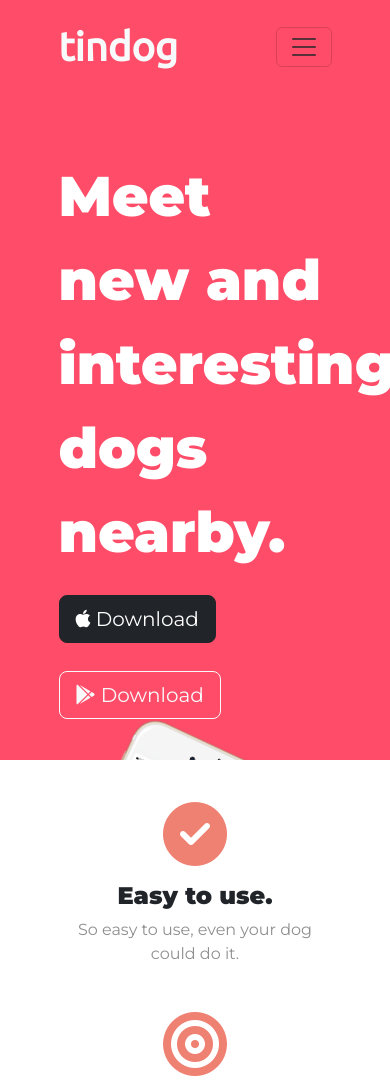
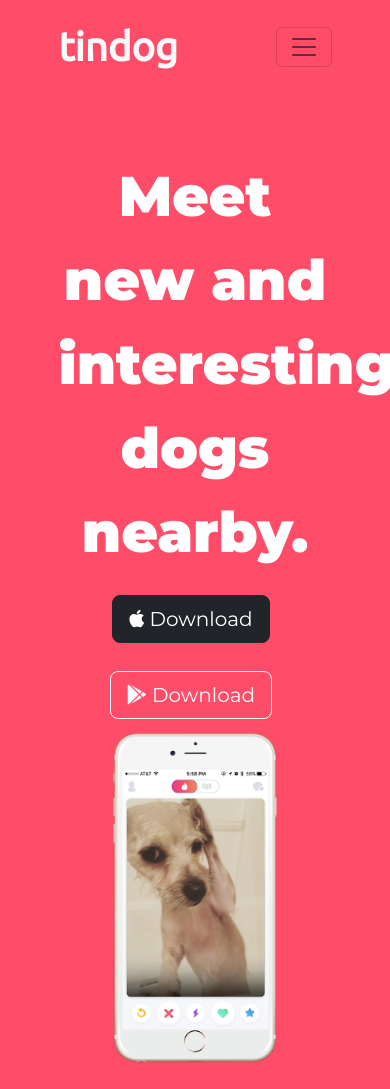
Before and after one commit to youngjkim/tindog, a plain HTML site: page index.html in a window 390 px wide. Shown: the top 1089 px of the page. Drawn offline with nearby package versions, Linux system fonts and the light colour scheme.

Commit message:
media query added for more mobile friendly responsiveness

```diff
--- a/css/styles.css
+++ b/css/styles.css
@@ -126,13 +126,6 @@ p {
 
 /* Title Image */
 
-/* .title-image {
-    width: 22%;
-    transform: rotate(25deg);
-    position: absolute;
-    right: 360px;
-} */
-
 .title-image {
     width: 60%;
     transform: rotate(25deg);
@@ -148,3 +141,14 @@ p {
 .test {
     position: relative;
 }
+
+@media (max-width: 991px) {
+    #title {
+        text-align: center;
+    }
+
+    .title-image {
+        position: static;
+        transform: rotate(0)
+    }
+}
```
